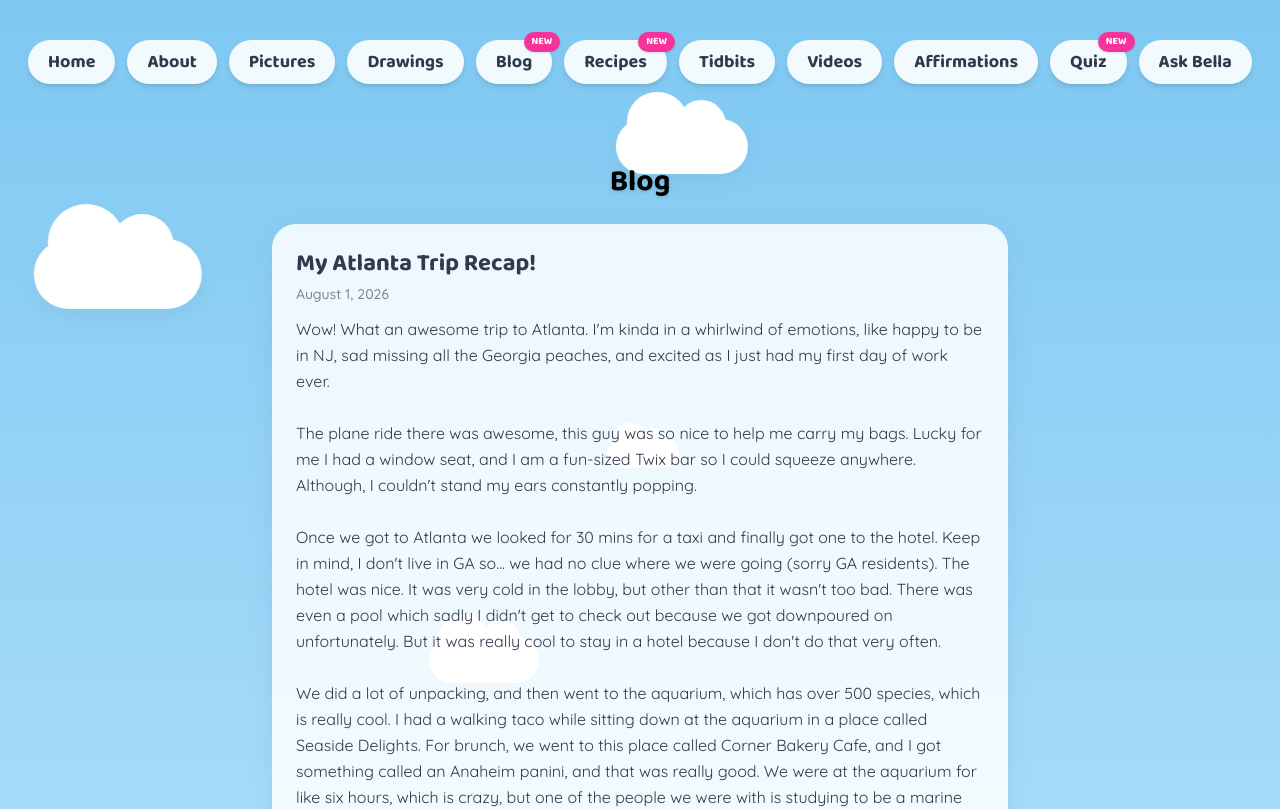
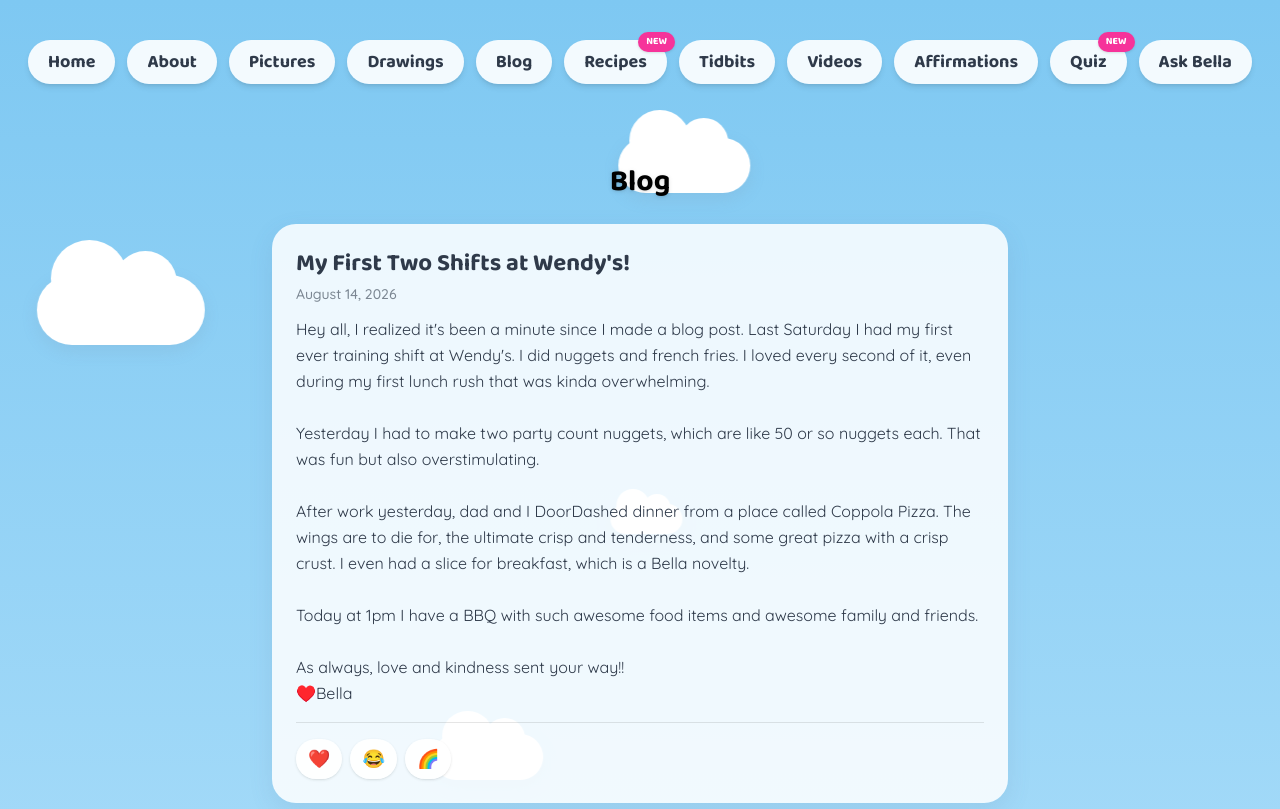
Before and after one commit to gregorylebed-code/bella-website, a Next.js app: page /blog in a window 1280 px wide. Shown: the top 809 px of the page. Built offline with nearby package versions, Linux system fonts and the light colour scheme.

Commit message:
Add Bella's blog post about her first two Wendy's training shifts

```diff
--- a/src/app/content.ts
+++ b/src/app/content.ts
@@ -84,6 +84,20 @@
 // Date format: "Month Day, Year" (e.g. "July 18, 2026")
 // -----------------------------
 export const blogPosts: { title: string; date: string; text: string }[] = [
+  {
+    title: "My First Two Shifts at Wendy's!",
+    date: "August 14, 2026",
+    text: `Hey all, I realized it's been a minute since I made a blog post. Last Saturday I had my first ever training shift at Wendy's. I did nuggets and french fries. I loved every second of it, even during my first lunch rush that was kinda overwhelming.
+
+Yesterday I had to make two party count nuggets, which are like 50 or so nuggets each. That was fun but also overstimulating.
+
+After work yesterday, dad and I DoorDashed dinner from a place called Coppola Pizza. The wings are to die for, the ultimate crisp and tenderness, and some great pizza with a crisp crust. I even had a slice for breakfast, which is a Bella novelty.
+
+Today at 1pm I have a BBQ with such awesome food items and awesome family and friends.
+
+As always, love and kindness sent your way!!
+♥️Bella`,
+  },
   {
     title: "My Atlanta Trip Recap!",
     date: "August 1, 2026",
```
